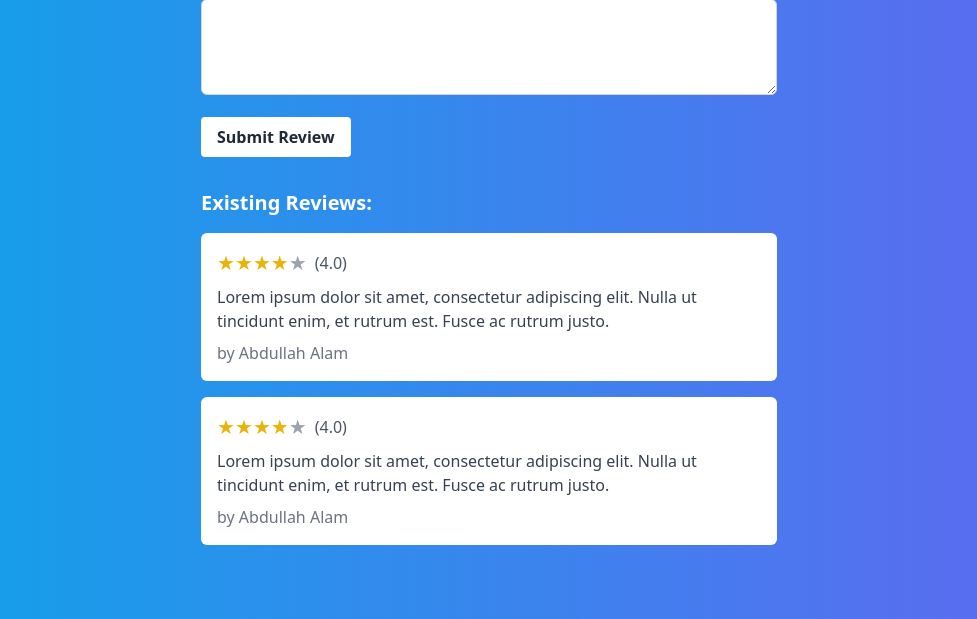
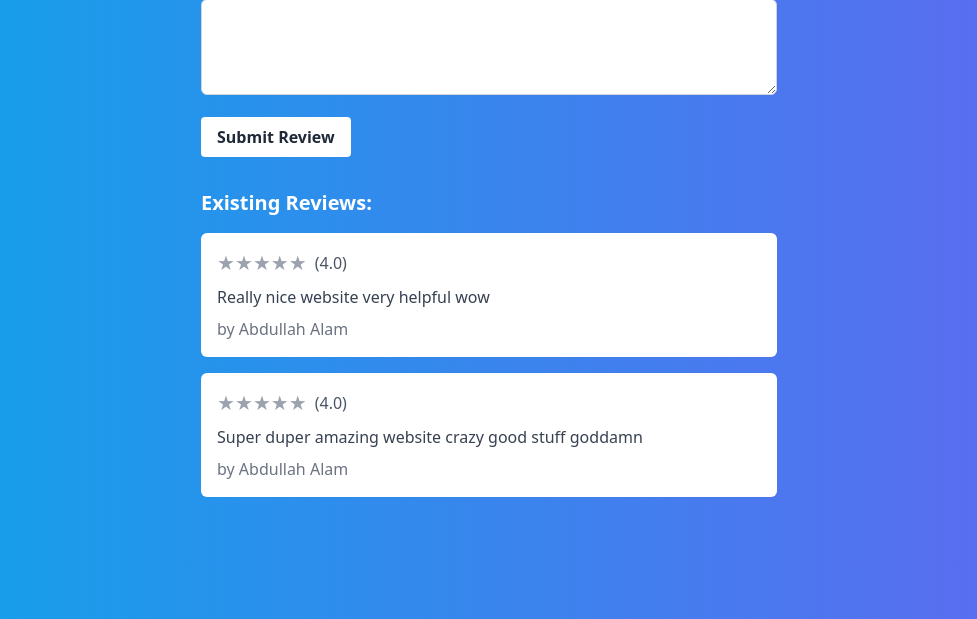
Before and after one commit to theabdullahalam/ml-website-evaluation, a Django app: page /website/576c1bfe-d24d-409c-b2a0-c99b978df931 in a window 1280 px wide. Shown: the part 181-800 px from the top of the page, without its empty margins (151-1128 px from the left). Run offline with Django 4.2, Linux system fonts and the light colour scheme; data comes from the database, SQL or seed files in the repository; both versions use the stored data as it was after the commit; some libraries are stand-ins or nearby versions.

Commit message:
add __str__ to models

```diff
--- a/main/models.py
+++ b/main/models.py
@@ -23,6 +23,9 @@ class Website(models.Model):
     def get_black_stars(self):
         return ['&#9733;' for i in range(0, 5-self.get_average_rating())]
 
+    def __str__(self):
+        return self.title
+
 class Reviews(models.Model):
     # django site stuff
     site = models.ForeignKey(Site, on_delete=models.CASCADE, default=1, editable=False)
@@ -31,3 +34,13 @@ class Reviews(models.Model):
     website = models.ForeignKey("Website", on_delete=models.CASCADE)
     user = models.ForeignKey(settings.AUTH_USER_MODEL,on_delete=models.CASCADE)
     review = models.TextField(blank=True, default=None, null=True)
+    calculated_rating = models.IntegerField()
+
+    def get_yellow_stars(self):
+        return ['&#9733;' for i in range(0, self.calculated_rating )]
+
+    def get_black_stars(self):
+        return ['&#9733;' for i in range(0, 5-self.calculated_rating )]
+
+    def __str__(self):
+        return str(self.website) + ' - ' + self.user.first_name + ' ' + self.user.last_name
--- a/main/templates/website_info.html
+++ b/main/templates/website_info.html
@@ -39,15 +39,16 @@
             <div class="bg-white rounded-md p-4 mb-4">
               <div class="flex items-center mb-2">
                 <div class="flex mr-2">
-                  <span class="text-yellow-500 text-xl">&#9733;</span>
-                  <span class="text-yellow-500 text-xl">&#9733;</span>
-                  <span class="text-yellow-500 text-xl">&#9733;</span>
-                  <span class="text-yellow-500 text-xl">&#9733;</span>
-                  <span class="text-gray-400 text-xl">&#9733;</span>
+                  {% for i in review.get_yellow_stars %}
+                      <span class="text-yellow-500 text-xl">&#9733;</span>
+                  {% endfor %}
+                  {% for i in review.get_black_stars %}
+                      <span class="text-gray-400 text-xl">&#9733;</span>
+                  {% endfor %}
                 </div>
                 <span class="text-gray-600">(4.0)</span>
               </div>
-              <p class="text-gray-700">Lorem ipsum dolor sit amet, consectetur adipiscing elit. Nulla ut tincidunt enim, et rutrum est. Fusce ac rutrum justo.</p>
+              <p class="text-gray-700">{{ review.review }}</p>
               <div class="mt-2">
                   <span class="text-gray-500">by Abdullah Alam</span>
               </div>
```
Also changed, not shown: db.sqlite3, main/migrations/0002_reviews_calculated_rating.py (added).
